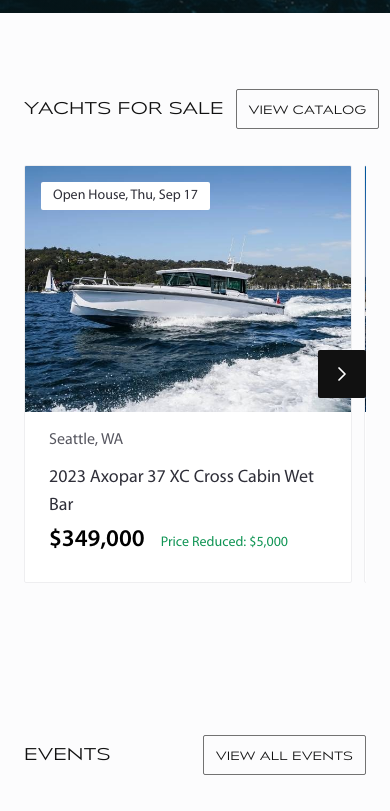
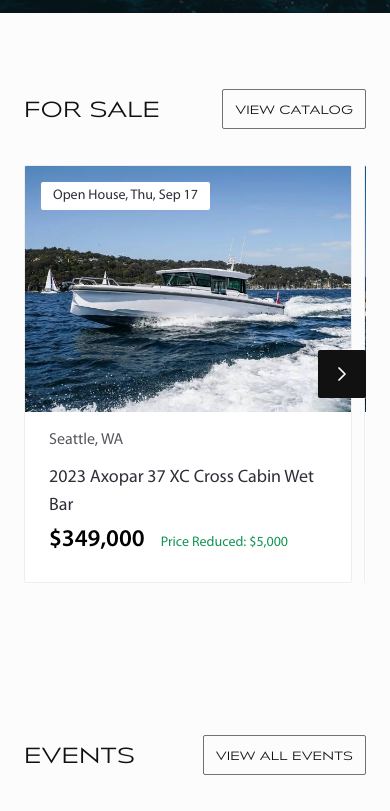
Before and after one commit to ywteamyw/jby-home-v1, a plain HTML site: page index.html in a window 390 px wide. Shown: the part 831-1642 px from the top of the page. Drawn offline with nearby package versions, Linux system fonts and the light colour scheme; grey boxes are pictures that could not be loaded.

Commit message:
One heading size across sections and service bands; space above the filter
Section headings were 15px on phones while the service-band headings were 20px.
Both now share one size at each breakpoint: 20/28 on phones, 24/34 on tablets,
28/40 on desktop.

"Yachts for sale" gets a short "For sale" heading on phones so it still holds
one line beside its button at the larger size, the same swap the events and
locations headings already use.

nowrap is now scoped to headings that share a row with a button. Applied to all
of them it pushed the centred "The builders we represent" to 421px in a 327px
column, hanging off both edges - invisible only because body clips overflow-x.

Locations filter sits 40px under the heading (24 on phones) rather than flush
against it, matching the live home page.

Co-Authored-By: Claude Opus 5 <noreply@anthropic.com>

```diff
--- a/index.html
+++ b/index.html
@@ -208,7 +208,7 @@ a{color:inherit;text-decoration:none}
   transform:scaleX(0);transform-origin:left;transition:transform .28s cubic-bezier(0.22,1,0.36,1)}
 .sec-filter button.on{color:var(--ink)}
 .sec-filter button.on::after{transform:scaleX(1)}
-.sec-filter-visit{margin:0 0 28px}
+.sec-filter-visit{margin:40px 0 28px}
 .region-hide{display:none !important}
 .visit-grid{display:grid;grid-template-columns:409px 1fr;gap:88px;align-items:stretch}
 .visit-list{max-height:580px;overflow-y:auto;padding-right:16px;scrollbar-width:thin}
@@ -336,7 +336,7 @@ footer{background:var(--paper);padding:40px var(--page-pad) 80px;color:var(--mut
   .sec{padding-top:72px;padding-bottom:72px}
   #events{padding-bottom:72px}   /* id beats .sec, so restate it here */
   .sec-head{gap:16px}          /* title left / button right, as on the live home page */
-  .sec-head h2,.aftercare-title{font-size:24px;line-height:34px}
+  .sec-head h2,.aftercare-title,.band-text h3{font-size:24px;line-height:34px}
   .sec-head .btn{flex:0 0 auto}
   .rail-wrap{margin-top:32px}
   .builders-wrap{margin-top:32px}
@@ -352,7 +352,6 @@ footer{background:var(--paper);padding:40px var(--page-pad) 80px;color:var(--mut
   .band.short{min-height:420px}
   .band{padding:32px 24px 40px}
   .band-text{max-width:none;width:100%;gap:20px}
-  .band-text h3{font-size:20px;line-height:28px}
   .band-text p{font-size:16px;line-height:24px}
   .band-text .btn{width:100%;height:auto;min-height:44px;padding:10px 14px;
     white-space:normal;text-align:center;font-size:13px;line-height:18px}
@@ -362,7 +361,7 @@ footer{background:var(--paper);padding:40px var(--page-pad) 80px;color:var(--mut
   .sec-filter{gap:22px;overflow-x:auto;scrollbar-width:none;-webkit-overflow-scrolling:touch}
   .sec-filter::-webkit-scrollbar{display:none}
   .sec-filter button{flex:0 0 auto}
-  .sec-filter-visit{margin:0 0 20px}
+  .sec-filter-visit{margin:24px 0 20px}
   .visit-grid{grid-template-columns:1fr;gap:28px;margin-top:32px}
   #visit-map{height:380px}
   .visit-item-l h5{font-size:16px;line-height:24px}
@@ -395,7 +394,8 @@ footer{background:var(--paper);padding:40px var(--page-pad) 80px;color:var(--mut
   .builder-panel{padding:14px}
   .sec-head{gap:12px}
   /* keep short section titles on a single line next to their button */
-  .sec-head h2{font-size:clamp(14px,4vw,18px);line-height:1.35;white-space:nowrap}
+  .sec-head h2,.aftercare-title,.band-text h3{font-size:20px;line-height:28px}
+  .sec-head:not(.centered) h2{white-space:nowrap}   /* only the ones sharing a row with a button */
   .sec-head .sec-title-full{display:none}
   .sec-head .sec-title-short{display:inline-block}
   .sec-head .btn{width:auto;height:40px;padding:0 12px;font-size:11px;line-height:15px}
@@ -451,7 +451,8 @@ footer{background:var(--paper);padding:40px var(--page-pad) 80px;color:var(--mut
 <section class="sec" id="listings">
   <div class="wrap">
     <div class="sec-head">
-      <h2 class="h-sm split-words" data-split>Yachts for sale</h2>
+      <h2 class="h-sm split-words sec-title-full" data-split>Yachts for sale</h2>
+      <h2 class="h-sm split-words sec-title-short" data-split>For sale</h2>
       <a class="btn btn-outline reveal d1" href="#listings">View catalog</a>
     </div>
     <div class="rail-wrap reveal d1">
```
